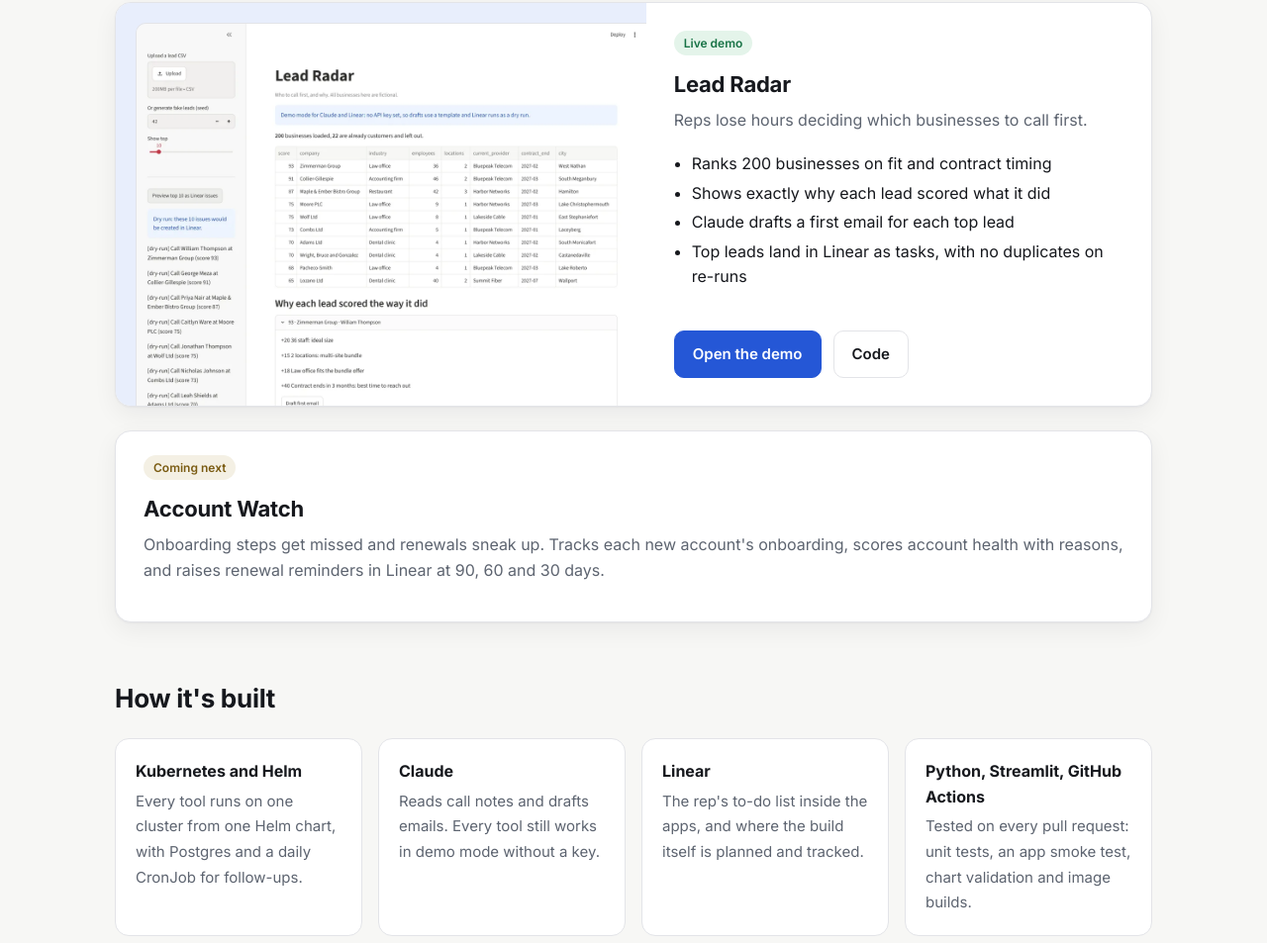
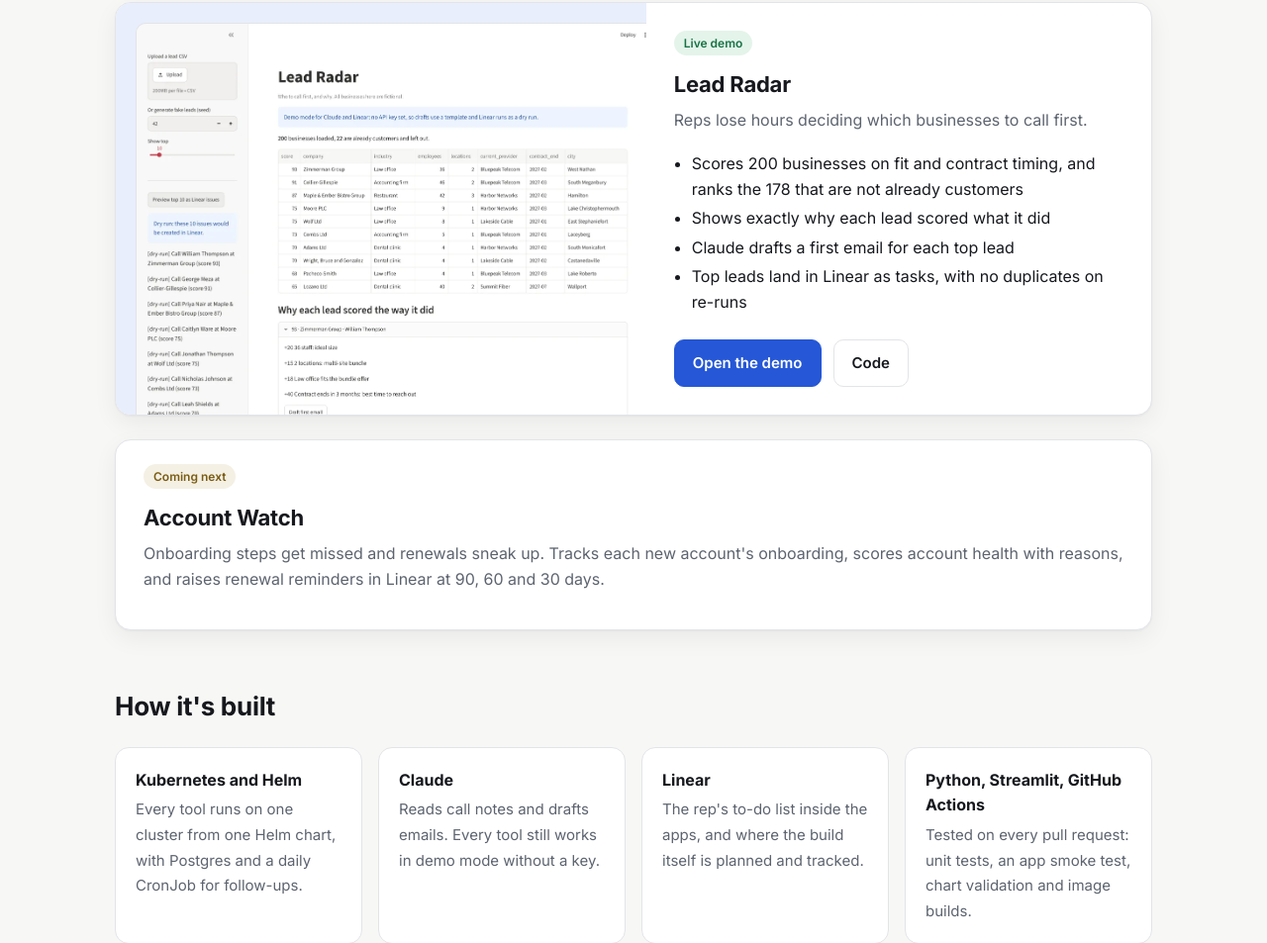
Before and after one commit to shaile511/smb-deal-bot, a plain HTML site: page docs/index.html in a window 1280 px wide. Shown: the part 1165-2118 px from the top of the page at 99% size. Drawn offline with Linux system fonts and the light colour scheme.

Commit message:
Chart and docs: team key from the Secret, accurate README and site
- Chart: LINEAR_TEAM_KEY comes from the chart value when set, otherwise from the
  Secret (.env); blank still means the first team.
- README diagram shows what is built (no Ingress, Slack or Account Watch yet,
  no shared dataset); repo layout points to the real generator.
- Site: 200 businesses scored, 178 prospects ranked.
- Lead Radar README lists the CSV columns and date formats.
- Quote Desk README explains where quotes are saved and how numbers work.

Co-Authored-By: Claude Opus 5.5 <noreply@anthropic.com>
Claude-Session: https://claude.ai/code/session_01E2kGs4eME7aUtPNFRCgtfU

```diff
--- a/docs/index.html
+++ b/docs/index.html
@@ -130,7 +130,7 @@ footer p { margin: 0 0 6px; }
         <h3>Lead Radar</h3>
         <p class="problem">Reps lose hours deciding which businesses to call first.</p>
         <ul>
-          <li>Ranks 200 businesses on fit and contract timing</li>
+          <li>Scores 200 businesses on fit and contract timing, and ranks the 178 that are not already customers</li>
           <li>Shows exactly why each lead scored what it did</li>
           <li>Claude drafts a first email for each top lead</li>
           <li>Top leads land in Linear as tasks, with no duplicates on re-runs</li>
```
Also changed, not shown: 8 other files.
